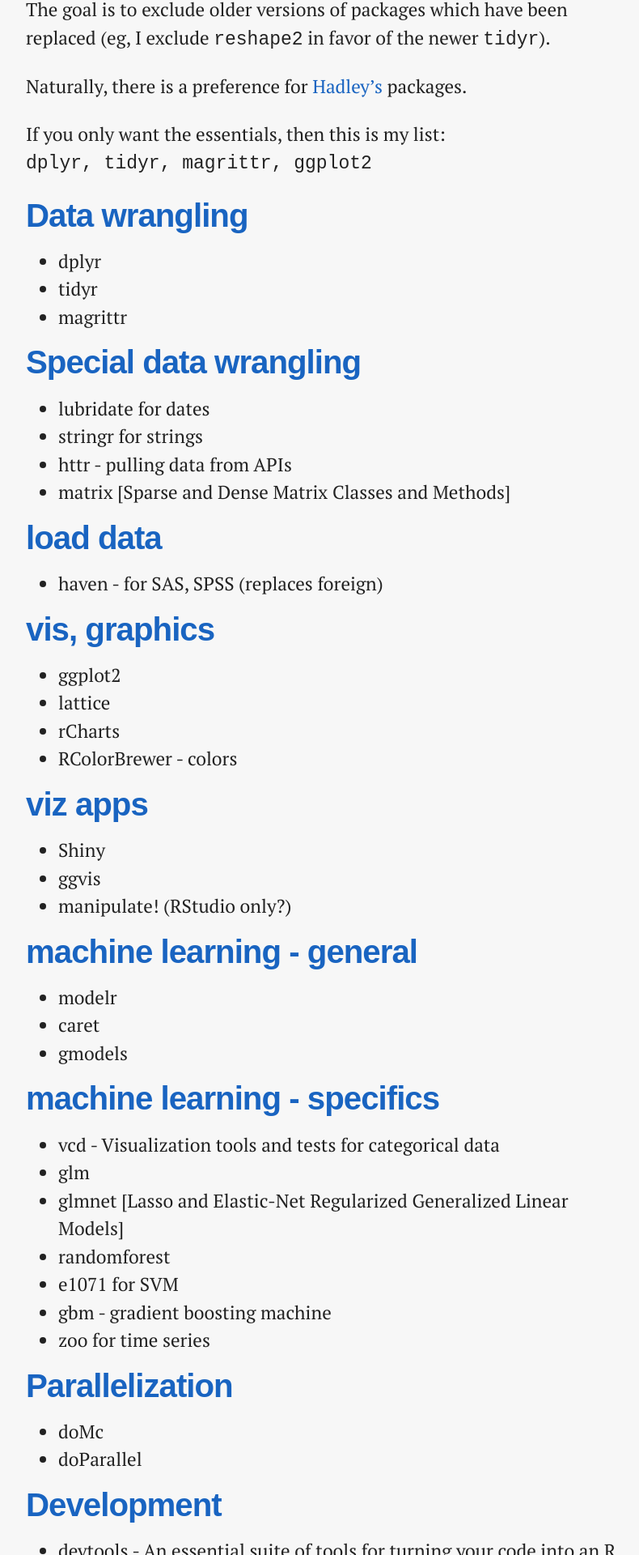
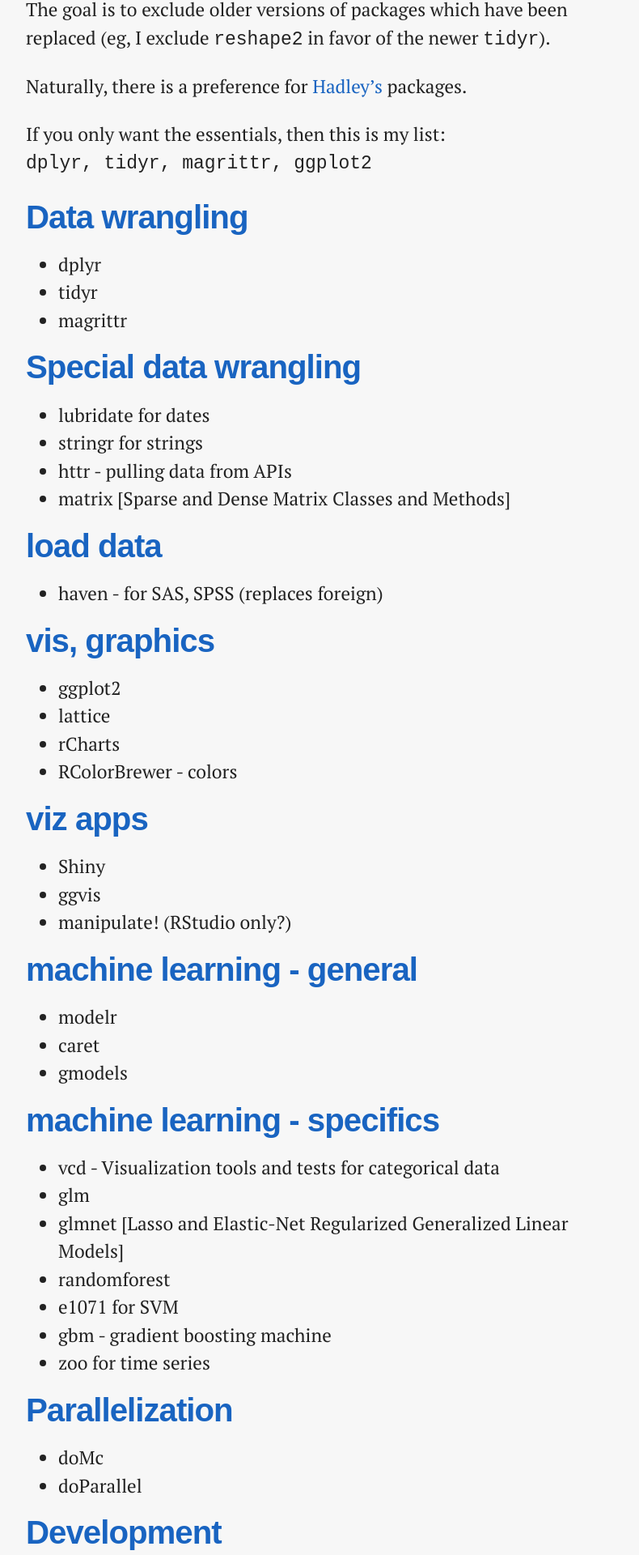
Before and after one commit to pavopax/pavopax.github.io, a Jekyll site: the page built from _posts/2016-09-12-r-packages.md, in a window 1280 px wide. Shown: the part 313-2233 px from the top of the page at 81% size, without its empty margins (240-1030 px from the left). Built offline with Jekyll 4.4.1, drawn with Linux system fonts in a browser that asks for light colours; nearby versions of some CDN libraries; library files that are not in the unit come from our copies.

Commit message:
[style] edit headings

```diff
--- a/_posts/2016-09-12-r-packages.md
+++ b/_posts/2016-09-12-r-packages.md
@@ -16,39 +16,39 @@
 `dplyr, tidyr, magrittr, ggplot2`
 
 
-# Data wrangling
+## Data wrangling
 - dplyr
 - tidyr
 - magrittr
 
-# Special data wrangling
+## Special data wrangling
 - lubridate for dates
 - stringr for strings
 - httr - pulling data from APIs
 - matrix [Sparse and Dense Matrix Classes and Methods]
 
-# load data
+## load data
 - haven - for SAS, SPSS (replaces foreign)
 
-# vis, graphics
+## vis, graphics
 - ggplot2
 - lattice
 - rCharts
 - RColorBrewer - colors
 
 
-# viz apps
+## viz apps
 - Shiny
 - ggvis
 - manipulate! (RStudio only?)
 
 
-# machine learning - general
+## machine learning - general
 - modelr
 - caret
 - gmodels
 
-# machine learning - specifics
+## machine learning - specifics
 - vcd - Visualization tools and tests for categorical data
 - glm
 - glmnet [Lasso and Elastic-Net Regularized Generalized Linear Models]
@@ -57,15 +57,15 @@
 - gbm - gradient boosting machine
 - zoo for time series
 
-# Parallelization
+## Parallelization
 - doMc
 - doParallel
 
-# Development
+## Development
 - devtools - An essential suite of tools for turning your code into an R package.
 - testthat - provides an easy way to write unit tests for your code projects.
 - roxygen2 - A quick way to document your R packages. roxygen2 turns inline code comments into documentation pages and builds a package namespace.
 
-# Other
+## Other
 - RCPP
 - digest for hash digests (?)
```
